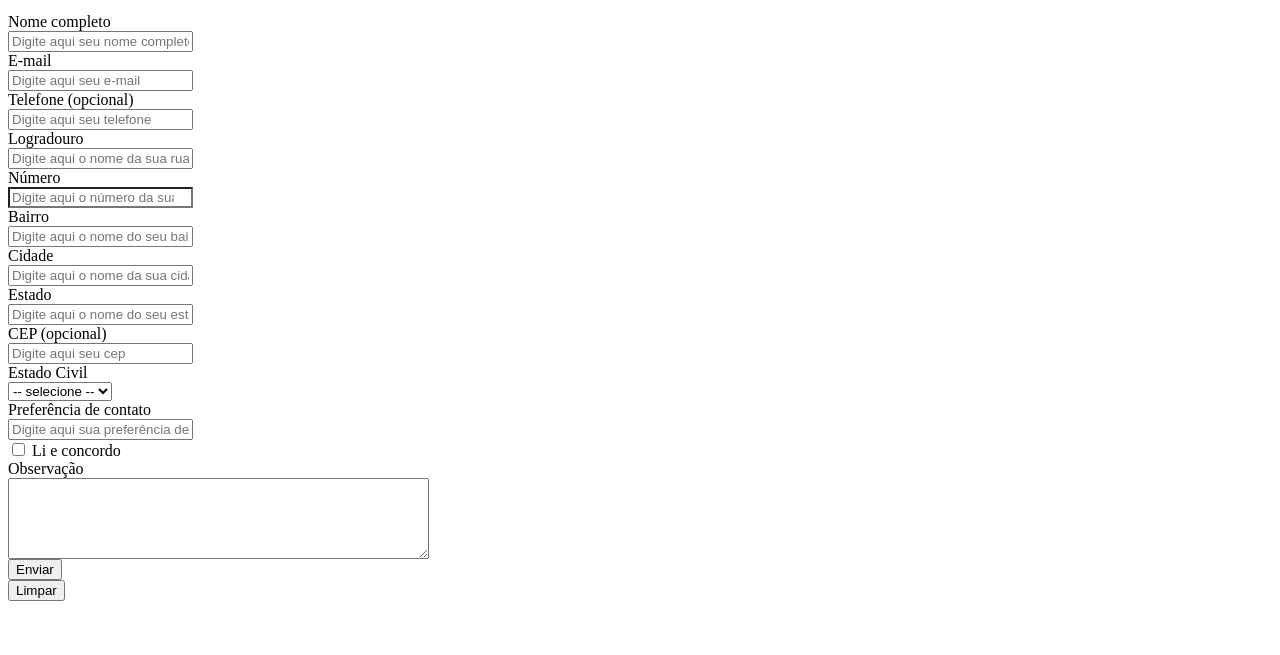
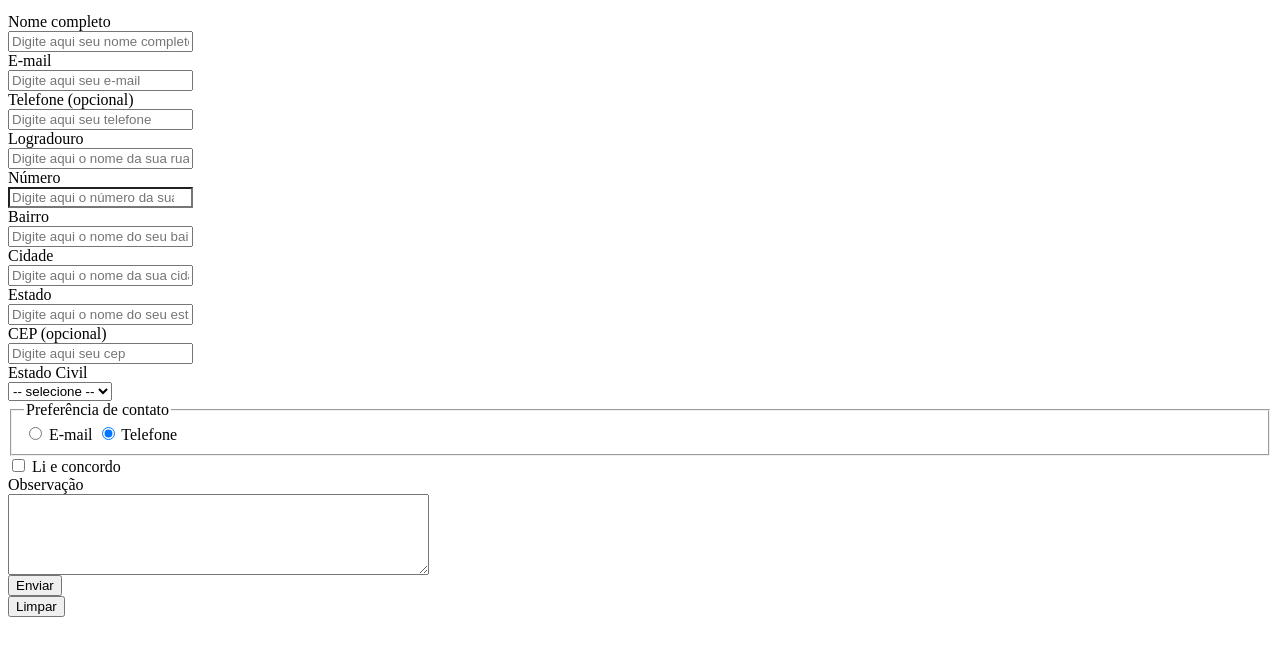
Before and after one commit to Naty02/Formularios, a plain HTML site: page index.html in a window 1280 px wide. Shown: the part 101-756 px from the top of the page. Drawn offline with Linux system fonts and the light colour scheme.

Commit message:
exerxício form-cadastro

```diff
--- a/index.html
+++ b/index.html
@@ -49,8 +49,13 @@
             <option>Viúvo(a)</option>
         </select>
 
-        <label for="Preferência de contato">Preferência de contato</label>
-        <input type="text" id="preferência de contato" placeholder="Digite aqui sua preferência de contato, e-mail ou telefone">
+        <fieldset>
+            <legend>Preferência de contato</legend>
+            <input type="radio" name="habilitacao" id="habilitacao_s" value="s">
+            <label for="habilitacao_s">E-mail</label>
+            <input type="radio" checked name="habilitacao" id="habilitacao_n" value="n">
+            <label for="habilitacao_n">Telefone</label>
+        </fieldset>
 
         <div>
             <input type="checkbox" id="lieconcordo">
```
